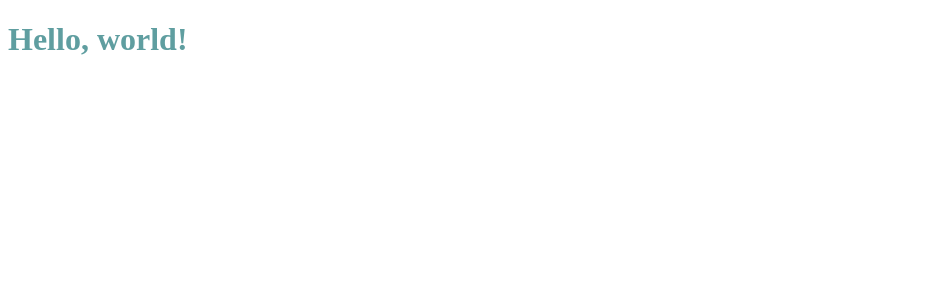
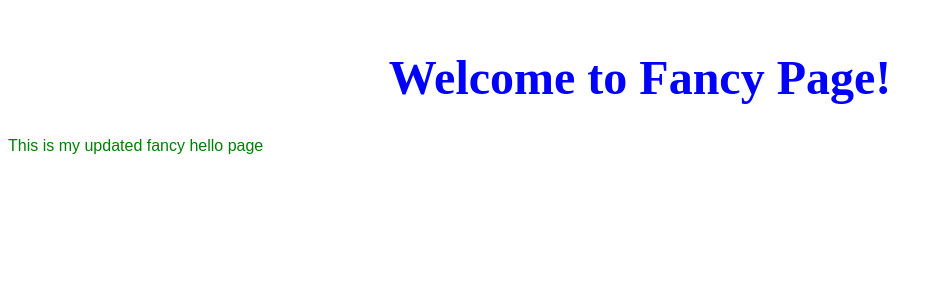
Before and after one commit to Vessely1/mysite, a Django app: page /fancy-hello in a window 1280 px wide. Shown: the top 300 px of the page, without its empty margins (0-943 px from the left). Run offline with Django 4.2, Linux system fonts and the light colour scheme.

Commit message:
Update text and styles on homepage and fancy-hello page

```diff
--- a/hello/static/hello/style.css
+++ b/hello/static/hello/style.css
@@ -1,3 +1,6 @@
 .title {
     color: cadetblue;
+    text-align: center;
+    margin-top: 50px;
+    font-size: 2.5em;
 }
--- a/hello/templates/hello/index.html
+++ b/hello/templates/hello/index.html
@@ -2,11 +2,12 @@
 <html lang="en">
 <head>
     <meta charset="UTF-8">
-    <title>Hello</title>
+    <title>Fancy Hello</title>
     {% load static %}
-    <link rel="stylesheet" href="{% static '/hello/style.css' %}" >
+    <link rel="stylesheet" href="{% static 'hello/style.css' %}">
 </head>
 <body>
-    <h1 class="title">Hello, world!</h1>
+    <h1 class="title" style="color: blue; font-size: 3em;">Welcome to Fancy Page!</h1>
+    <p style="color: green; font-family: Arial;">This is my updated fancy hello page</p>
 </body>
 </html>
--- a/hello/views.py
+++ b/hello/views.py
@@ -5,7 +5,7 @@ from django.shortcuts import render
 
 
 def index(request):
-    return HttpResponse('<h1 style="color:green;">Hello from the first app</h1>')
+    return HttpResponse('<h1 style="color:red; font-size:2em;">My Custom Homepage Text</h1>')
 
 
 def fancy_index(request):
```
Also changed, not shown: hello/templates/hello/greet.html (+6 -2 lines).
